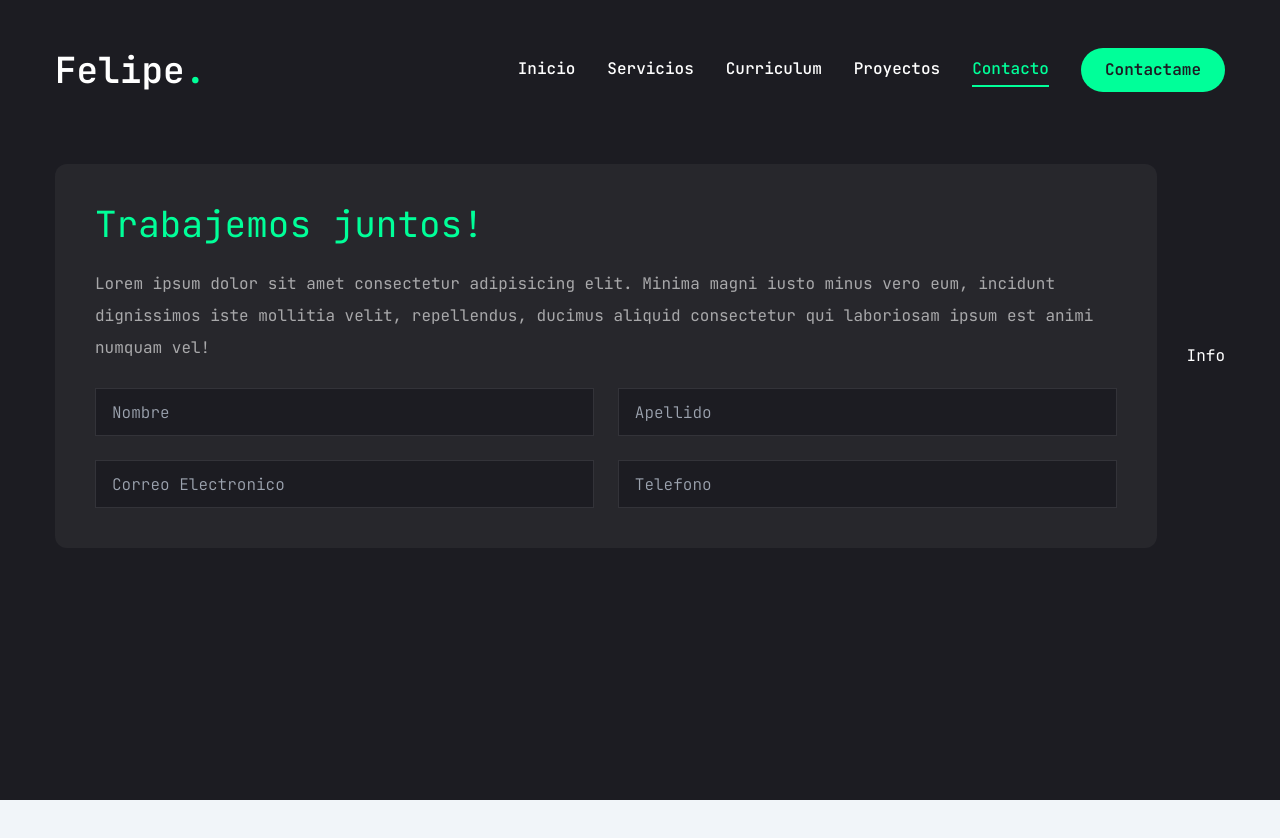
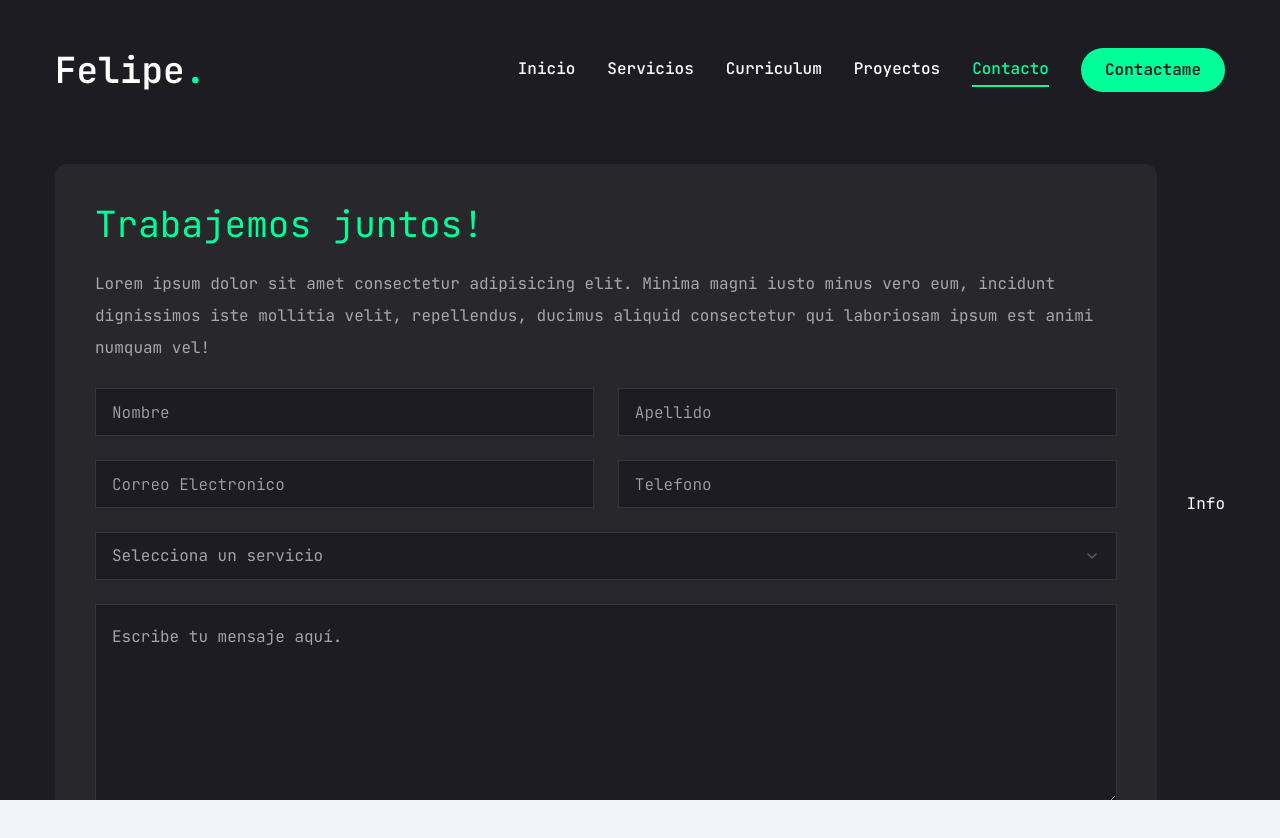
Before and after one commit to felipevega-dev/Portfolio, a Next.js app: page /contacto in a window 1280 px wide. Shown: the top 838 px of the page. Before the commit the page ends 800 px from the top, so only its background shows below. Built offline with nearby package versions, Linux system fonts and the light colour scheme.

Commit message:
Formulario estilizado completamente

```diff
--- a/app/contacto/page.jsx
+++ b/app/contacto/page.jsx
@@ -63,6 +63,25 @@ const Contacto = () => {
                       <Input type="email" placeholder="Correo Electronico"/>
                       <Input type="phone" placeholder="Telefono"/>
                     </div>
+                    <Select>
+                      <SelectTrigger className="w-full">
+                        <SelectValue placeholder="Selecciona un servicio"/>
+                      </SelectTrigger>
+                      <SelectContent>
+                        <SelectGroup>
+                          <SelectLabel>Selecciona un servicio</SelectLabel>
+                          <SelectItem value="est">Desarrollo Web</SelectItem>
+                          <SelectItem value="cst">Diseño UI/UX</SelectItem>
+                          <SelectItem value="mst">Desarrollo Movil</SelectItem>
+                          <SelectItem value="bkd">Desarrollo Backend</SelectItem>
+                        </SelectGroup>
+                      </SelectContent>
+                    </Select>
+                    {/* text area*/}
+                    <Textarea
+                      className= "h-[200px]"
+                      placeholder= "Escribe tu mensaje aquí."
+                    />
                   </form>
                 </div>
                 { /* INFO */}
--- a/components/ui/input.jsx
+++ b/components/ui/input.jsx
@@ -7,7 +7,7 @@ const Input = React.forwardRef(({ className, type, ...props }, ref) => {
     (<input
       type={type}
       className={cn(
-        "flex h-[48px] rounded-md border border-white/10 focus:border-accent font-light bg-primary px-4 py-5 text-base placegolder:text-white/60 outlline-none",
+        "flex h-[48px] rounded-md border border-white/10 focus:border-accent font-light bg-primary px-4 py-5 text-base placeholder:text-white/60 outline-none",
         className
       )}
       ref={ref}
--- a/components/ui/select.jsx
+++ b/components/ui/select.jsx
@@ -16,7 +16,7 @@ const SelectTrigger = React.forwardRef(({ className, children, ...props }, ref)
   <SelectPrimitive.Trigger
     ref={ref}
     className={cn(
-      "flex h-10 w-full items-center justify-between rounded-md border border-slate-200 bg-white px-3 py-2 text-sm ring-offset-white placeholder:text-slate-500 focus:outline-none focus:ring-2 focus:ring-slate-950 focus:ring-offset-2 disabled:cursor-not-allowed disabled:opacity-50 [&>span]:line-clamp-1 dark:border-slate-800 dark:bg-slate-950 dark:ring-offset-slate-950 dark:placeholder:text-slate-400 dark:focus:ring-slate-300",
+      "flex h-[48px] w-fll items-center justify-between rounded-md border border-white/10 bg-primary px-4 py-5 text-base text-white/60 placeholder:text-white/10 focus:border-accent outline-none ",
       className
     )}
     {...props}>
@@ -54,7 +54,7 @@ const SelectContent = React.forwardRef(({ className, children, position = "poppe
     <SelectPrimitive.Content
       ref={ref}
       className={cn(
-        "relative z-50 max-h-96 min-w-[8rem] overflow-hidden rounded-md border border-slate-200 bg-white text-slate-950 shadow-md data-[state=open]:animate-in data-[state=closed]:animate-out data-[state=closed]:fade-out-0 data-[state=open]:fade-in-0 data-[state=closed]:zoom-out-95 data-[state=open]:zoom-in-95 data-[side=bottom]:slide-in-from-top-2 data-[side=left]:slide-in-from-right-2 data-[side=right]:slide-in-from-left-2 data-[side=top]:slide-in-from-bottom-2 dark:border-slate-800 dark:bg-slate-950 dark:text-slate-50",
+        "relative z-50 max-h-96 min-w-[8rem] overflow-hidden rounded-md border border-white/10 bg-primary text-white shadow-md data-[state=open]:animate-in data-[state=closed]:animate-out data-[state=closed]:fade-out-0 data-[state=open]:fade-in-0 data-[state=closed]:zoom-out-95 data-[state=open]:zoom-in-95 data-[side=bottom]:slide-in-from-top-2 data-[side=left]:slide-in-from-right-2 data-[side=right]:slide-in-from-left-2 data-[side=top]:slide-in-from-bottom-2 dark:border-slate-800 dark:bg-slate-950 dark:text-slate-50",
         position === "popper" &&
           "data-[side=bottom]:translate-y-1 data-[side=left]:-translate-x-1 data-[side=right]:translate-x-1 data-[side=top]:-translate-y-1",
         className
@@ -85,7 +85,7 @@ const SelectItem = React.forwardRef(({ className, children, ...props }, ref) =>
   <SelectPrimitive.Item
     ref={ref}
     className={cn(
-      "relative flex w-full cursor-default select-none items-center rounded-sm py-1.5 pl-8 pr-2 text-sm outline-none focus:bg-slate-100 focus:text-slate-900 data-[disabled]:pointer-events-none data-[disabled]:opacity-50 dark:focus:bg-slate-800 dark:focus:text-slate-50",
+      "relative flex w-full cursor-default select-none items-center rounded-sm py-1.5 pl-8 pr-2 text-sm outline-none focus:bg-accent focus:text-primary data-[disabled]:pointer-events-none data-[disabled]:opacity-50 dark:focus:bg-slate-800 dark:focus:text-slate-50",
       className
     )}
     {...props}>
--- a/components/ui/textarea.jsx
+++ b/components/ui/textarea.jsx
@@ -6,7 +6,7 @@ const Textarea = React.forwardRef(({ className, ...props }, ref) => {
   return (
     (<textarea
       className={cn(
-        "flex min-h-[80px] w-full rounded-md border border-slate-200 bg-white px-3 py-2 text-sm ring-offset-white placeholder:text-slate-500 focus-visible:outline-none focus-visible:ring-2 focus-visible:ring-slate-950 focus-visible:ring-offset-2 disabled:cursor-not-allowed disabled:opacity-50 dark:border-slate-800 dark:bg-slate-950 dark:ring-offset-slate-950 dark:placeholder:text-slate-400 dark:focus-visible:ring-slate-300",
+        "flex min-h-[80px] w-full rounded-md border border-white/10 bg-primary px-4 py-5 text-base placeholder:text-white/60 focus-visible:outline-none focus-visible:ring-1 focus-visible:ring-accent focus-visible:ring-offset-0 disabled:cursor-not-allowed disabled:opacity-50",
         className
       )}
       ref={ref}
```
